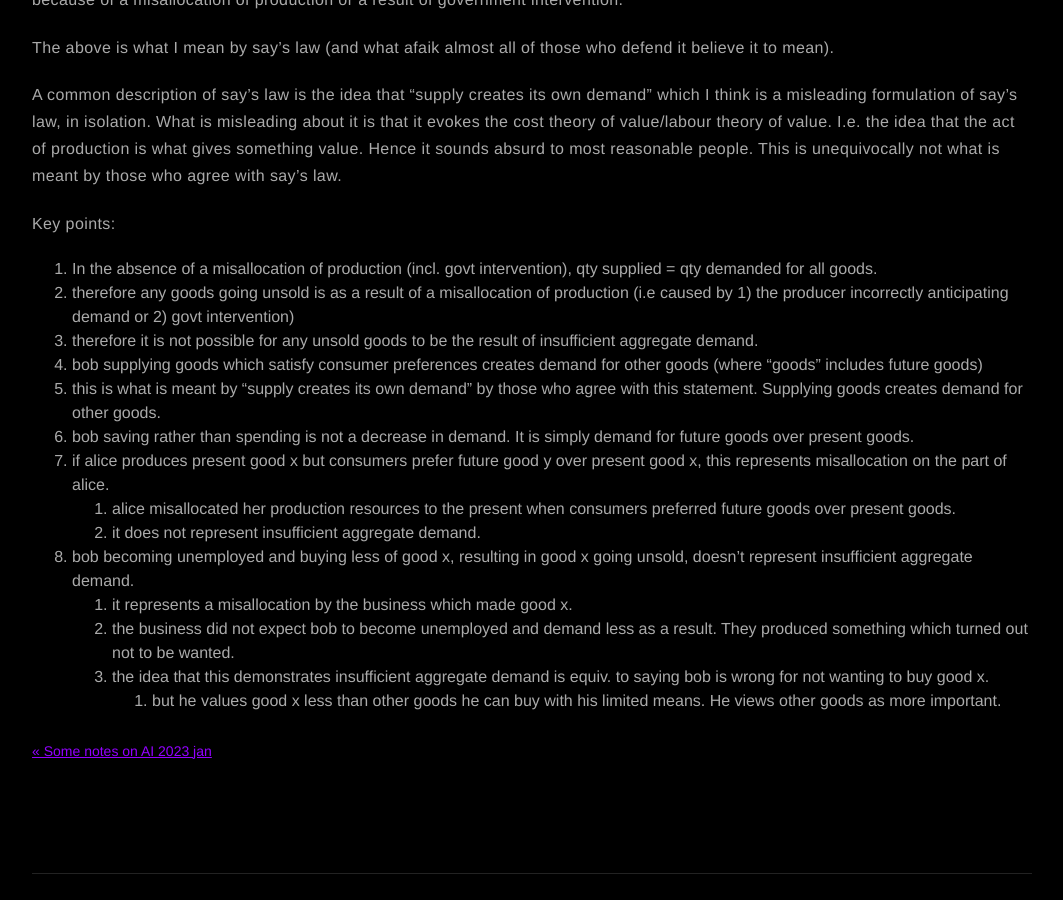
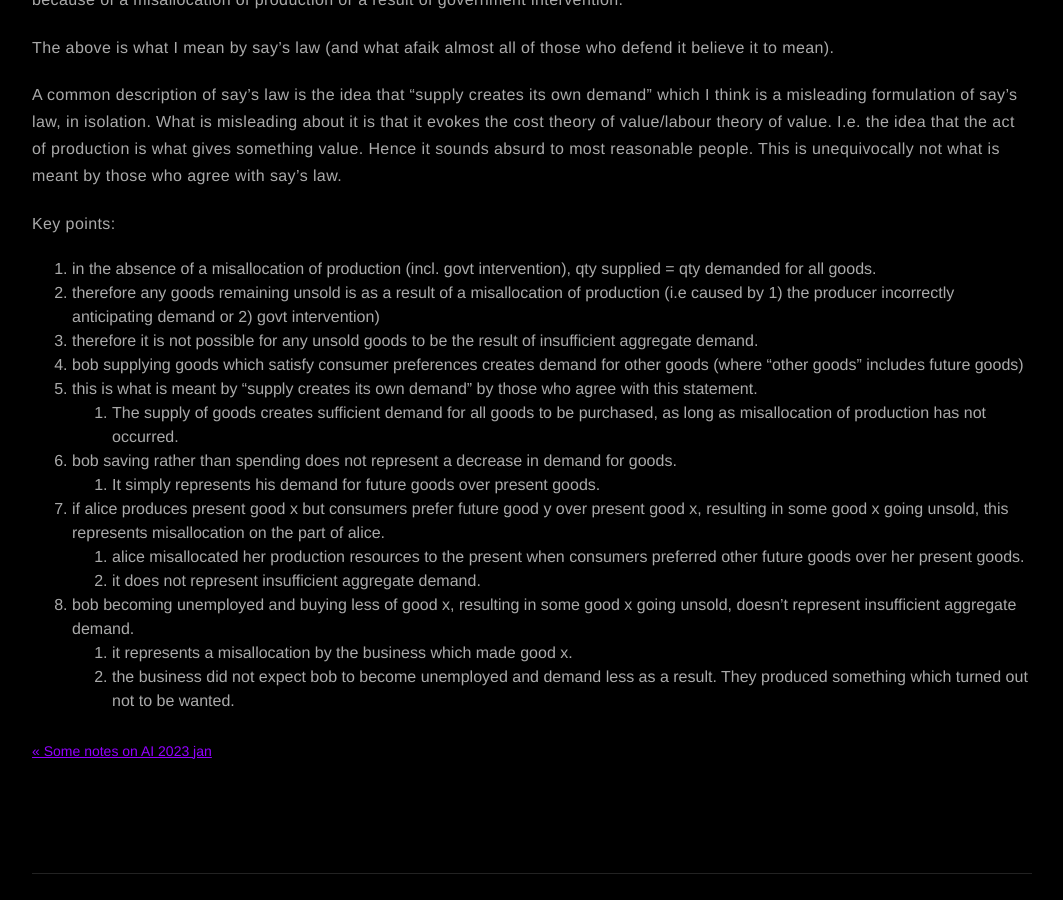
Before and after one commit to distbit0/distbit.xyz, a Jekyll site: the page built from _posts/2023-03-19-Summary-of-say's-law.md, in a window 1280 px wide and 900 px high, scrolled down 353 px. Shown: the whole window, without its empty margins (108-1171 px from the left). Built offline with Jekyll 4.4.1, drawn with Linux system fonts in a browser that asks for light colours; nearby versions of some CDN libraries.

Commit message:
2023-03-19-Summary-of-say's-law.md

```diff
--- a/_posts/2023-03-19-Summary-of-say's-law.md
+++ b/_posts/2023-03-19-Summary-of-say's-law.md
@@ -21,17 +21,17 @@ This is unequivocally not what is meant by those who agree with say's law.
 
 
 Key points:
-1. In the absence of a misallocation of production (incl. govt intervention), qty supplied = qty demanded for all goods.
-2. therefore any goods going unsold is as a result of a misallocation of production (i.e caused by 1) the producer incorrectly anticipating demand or 2) govt intervention)
+1. in the absence of a misallocation of production (incl. govt intervention), qty supplied = qty demanded for all goods.
+2. therefore any goods remaining unsold is as a result of a misallocation of production (i.e caused by 1) the producer incorrectly anticipating demand or 2) govt intervention)
 3. therefore it is not possible for any unsold goods to be the result of insufficient aggregate demand.
-4. bob supplying goods which satisfy consumer preferences creates demand for other goods (where "goods" includes future goods)
-5. this is what is meant by "supply creates its own demand" by those who agree with this statement. Supplying goods creates demand for other goods.
-6. bob saving rather than spending is not a decrease in demand. It is simply demand for future goods over present goods.
-7. if alice produces present good x but consumers prefer future good y over present good x, this represents misallocation on the part of alice.
-    1. alice misallocated her production resources to the present when consumers preferred future goods over present goods.
+4. bob supplying goods which satisfy consumer preferences creates demand for other goods (where "other goods" includes future goods)
+5. this is what is meant by "supply creates its own demand" by those who agree with this statement.
+	1. The supply of goods creates sufficient demand for all goods to be purchased, as long as misallocation of production has not occurred.
+6. bob saving rather than spending does not represent a decrease in demand for goods.
+	1. It simply represents his demand for future goods over present goods.
+7. if alice produces present good x but consumers prefer future good y over present good x, resulting in some good x going unsold, this represents misallocation on the part of alice.
+    1. alice misallocated her production resources to the present when consumers preferred other future goods over her present goods.
     2. it does not represent insufficient aggregate demand.
-8. bob becoming unemployed and buying less of good x, resulting in good x going unsold, doesn't represent insufficient aggregate demand.
+8. bob becoming unemployed and buying less of good x, resulting in some good x going unsold, doesn't represent insufficient aggregate demand.
     1. it represents a misallocation by the business which made good x.
     2. the business did not expect bob to become unemployed and demand less as a result. They produced something which turned out not to be wanted.
-    3. the idea that this demonstrates insufficient aggregate demand is equiv. to saying bob is wrong for not wanting to buy good x.
-        1. but he values good x less than other goods he can buy with his limited means. He views other goods as more important.
```
